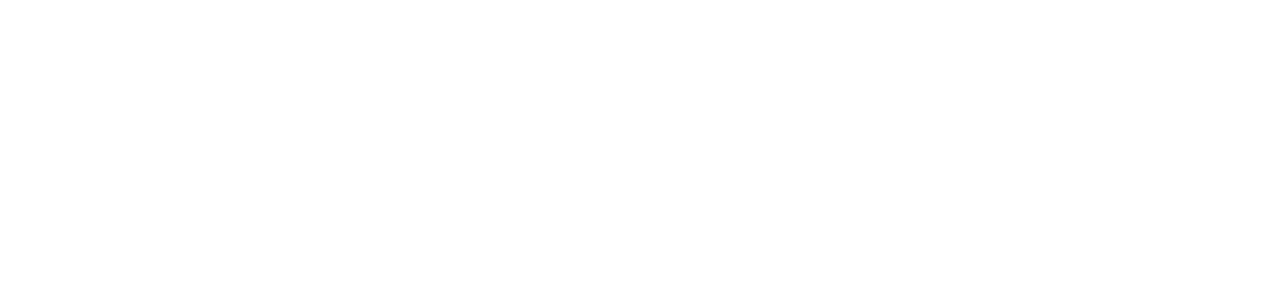
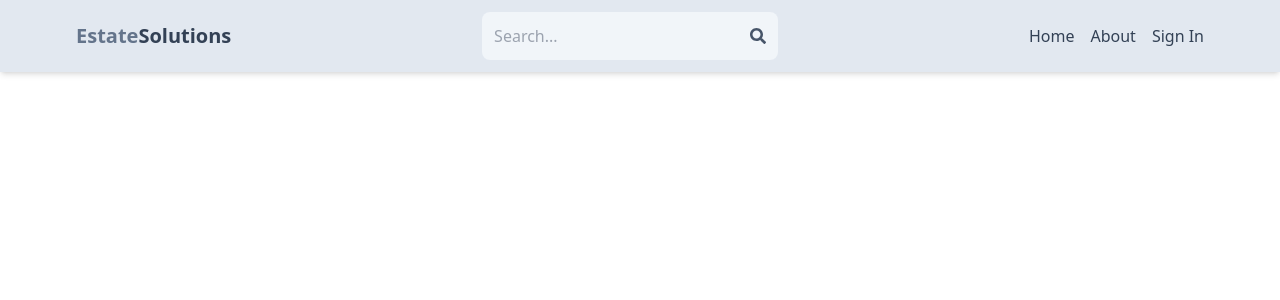
Before and after one commit to sidd-2203/Estate-Solutions-Web, a React (Vite) app in the folder client/: page /search in a window 1280 px wide. Before the commit this address had no page. Shown: the top 300 px of the page. Built offline with nearby package versions, Linux system fonts and the light colour scheme.

Commit message:
created header component

```diff
--- a/client/package.json
+++ b/client/package.json
@@ -12,6 +12,7 @@
   "dependencies": {
     "react": "^18.2.0",
     "react-dom": "^18.2.0",
+    "react-icons": "^5.0.1",
     "react-router-dom": "^6.22.0"
   },
   "devDependencies": {
--- a/client/src/App.jsx
+++ b/client/src/App.jsx
@@ -6,9 +6,11 @@
 import Signin from './pages/Signin'
 import SignUp from './pages/SignUp'
 import Profile from './pages/Profile'
+import Header from './components/Header'
 export default function App() {
   return <>
     <BrowserRouter>
+      <Header />
       <Routes>
         <Route path='/' element={<Home />} />
         <Route path='/sign-up' element={< SignUp />} />
--- /dev/null
+++ b/client/src/components/Header.jsx
@@ -0,0 +1,36 @@
+import React from 'react'
+import { FaSearch } from 'react-icons/fa';
+import { Link } from 'react-router-dom';
+export default function Header() {
+    return (
+        <header className='bg-slate-200 shadow-md'>
+
+            <div className='flex justify-between items-center max-w-6xl mx-auto p-3'>
+                <Link to='/' >
+                    <h1 className='font-bold text-sm sm:text-xl flex flex-wrap'>
+                        <span className='text-slate-500'>Estate</span>
+                        <span className='text-slate-700'>Solutions</span>
+                    </h1>
+                </Link>
+                <form className='bg-slate-100 p-3 rounded-lg flex items-center'  >
+                    <input type='text' placeholder='Search...'
+                        className='bg-transparent focus:outline-none w-24 sm:w-64' />
+                    <FaSearch className='text-slate-600 ' />
+                </form>
+                <ul className='flex gap-4'>
+                    <Link to='/'>
+
+                        <li className='hidden sm:inline text-slate-700 hover:underline'>Home</li>
+                    </Link>
+                    <Link to='/about'>
+                        <li className='hidden sm:inline text-slate-700 hover:underline'>About</li>
+                    </Link>
+                    <Link to='/sign-in'>
+                        <li className='text-slate-700 hover:underline'>Sign In</li>
+                    </Link>
+                </ul>
+
+            </div>
+        </header>
+    )
+}
```
Also changed, not shown: 1 other file (tests, documents, lock files or other folders).
